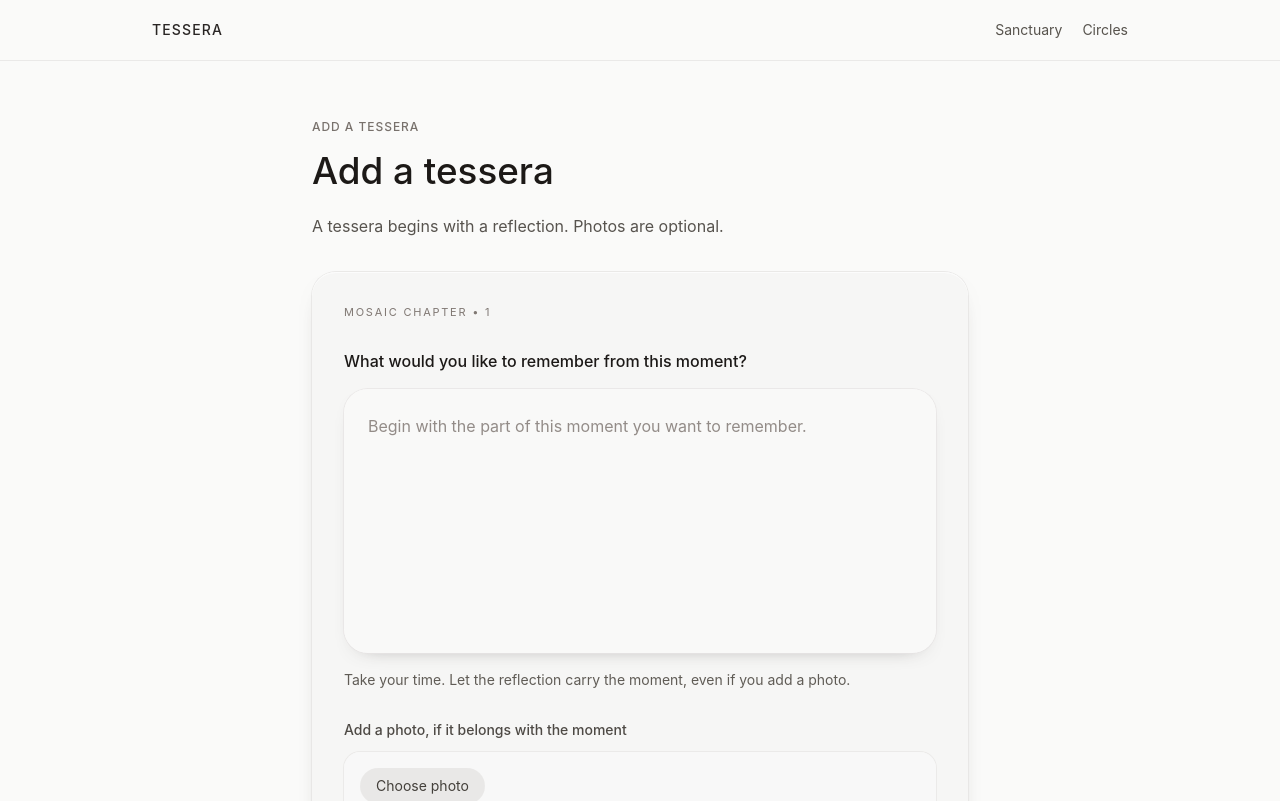
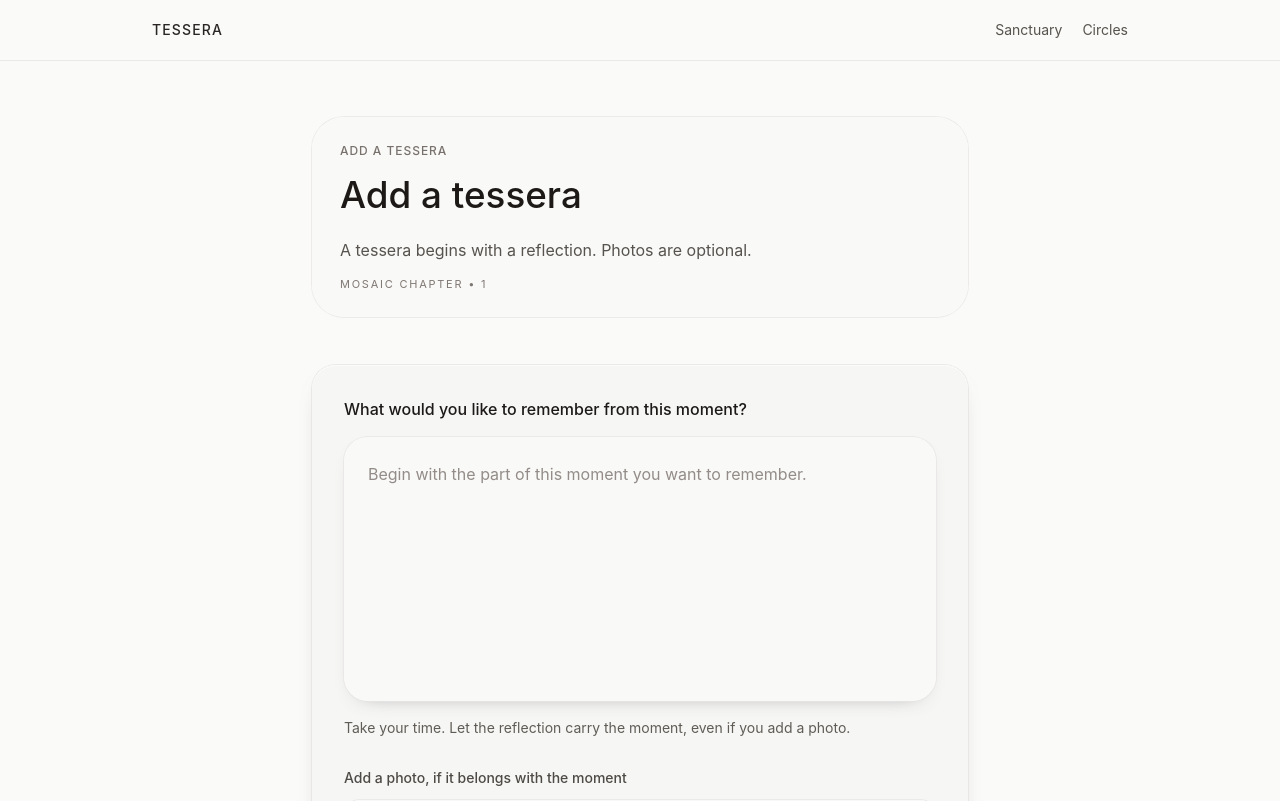
Before and after one commit to vanderjt/tessera, a Next.js app: page /mosaics/1/share in a window 1280 px wide. Shown: the top 801 px of the page. Built offline with nearby package versions, Linux system fonts and the light colour scheme.

Commit message:
Refine share page header into subtle surface

```diff
--- a/app/(app)/mosaics/[mosaicId]/share/page.tsx
+++ b/app/(app)/mosaics/[mosaicId]/share/page.tsx
@@ -43,18 +43,21 @@ export default function ShareMomentPage({ params }: PageProps) {
 
   return (
     <section className="mx-auto max-w-2xl px-2 pb-10">
-      <p className="page-kicker">Add a tessera</p>
-      <h1 className="page-title">Add a tessera</h1>
-      <p className="page-body mt-3 max-w-xl text-stone-700/95">
-        A tessera begins with a reflection. Photos are optional.
-      </p>
+      <header className="rounded-[2rem] bg-stone-50/90 px-5 py-6 ring-1 ring-stone-200/70 sm:px-7">
+        <div className="space-y-3">
+          <p className="page-kicker">Add a tessera</p>
+          <h1 className="page-title">Add a tessera</h1>
+          <p className="page-body max-w-xl text-stone-700/95">
+            A tessera begins with a reflection. Photos are optional.
+          </p>
+          <p className="text-[11px] uppercase tracking-[0.16em] text-stone-500/95">Mosaic chapter • {mosaicId}</p>
+        </div>
+      </header>
 
       <form
         onSubmit={handlePlaceTessera}
-        className="mt-8 space-y-7 rounded-3xl bg-stone-100/80 p-6 shadow-[inset_0_1px_0_rgba(255,255,255,0.7),0_12px_28px_-20px_rgba(41,37,36,0.65)] ring-1 ring-stone-200/80 sm:p-8"
+        className="mt-12 space-y-7 rounded-3xl bg-stone-100/80 p-6 shadow-[inset_0_1px_0_rgba(255,255,255,0.7),0_12px_28px_-20px_rgba(41,37,36,0.65)] ring-1 ring-stone-200/80 sm:p-8"
       >
-        <p className="text-[11px] uppercase tracking-[0.16em] text-stone-500/95">Mosaic chapter • {mosaicId}</p>
-
         <div className="space-y-4">
           <p className="text-base font-medium text-stone-900">What would you like to remember from this moment?</p>
 
```
